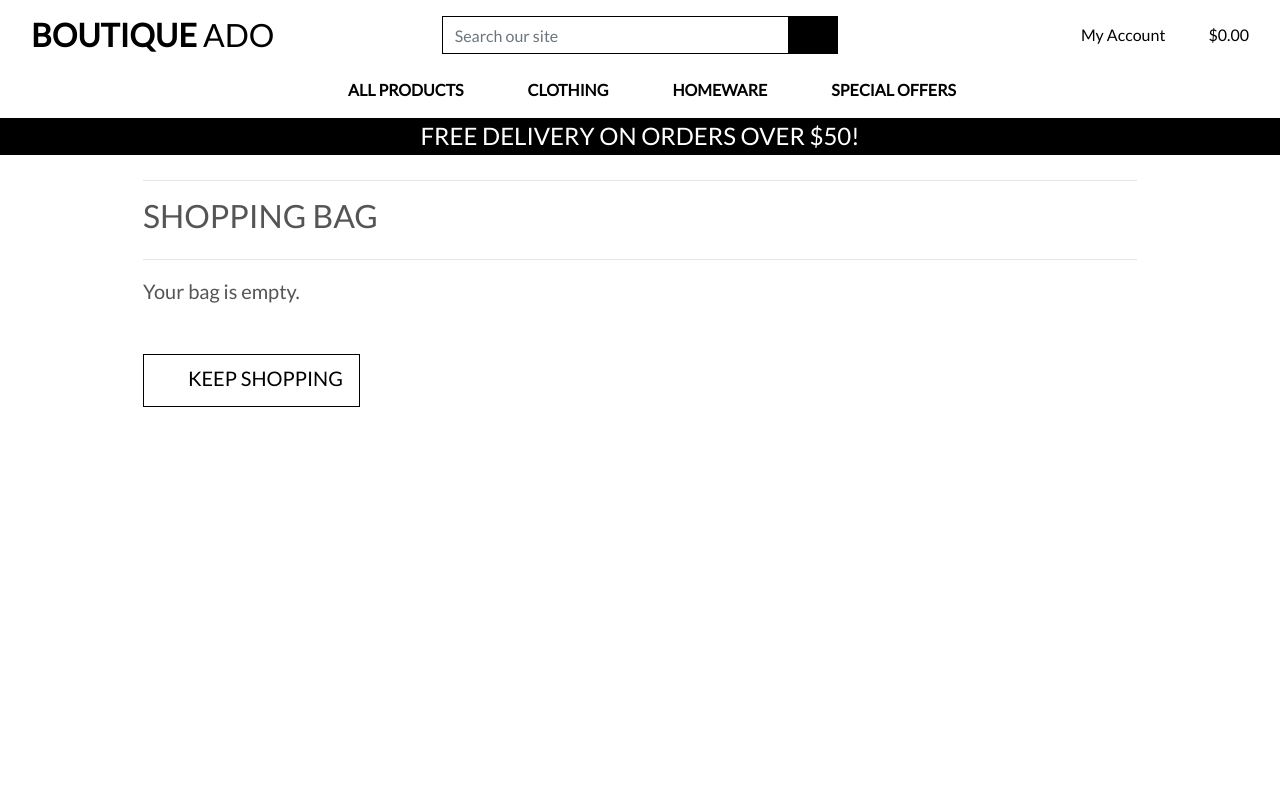
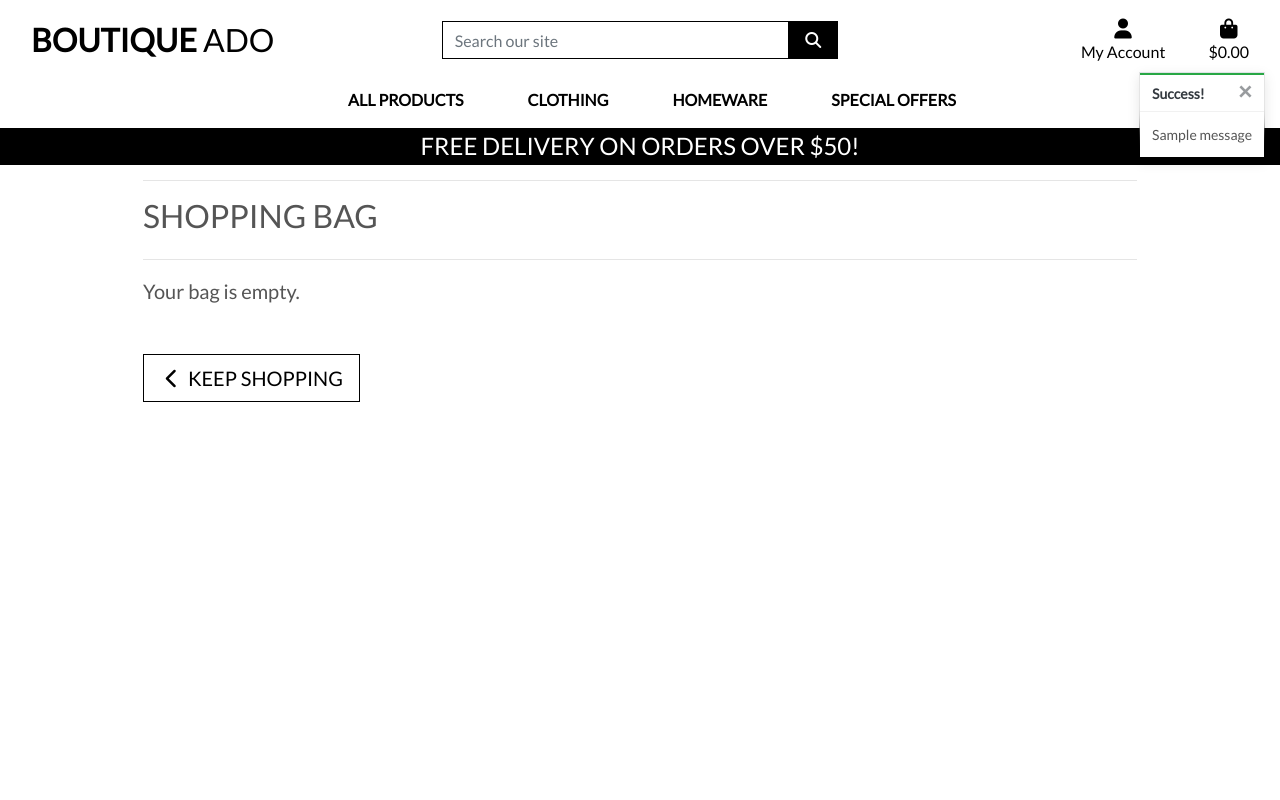
Before and after one commit to Viki-coding/boutique_ado_v1, a Django app: page /bag/ in a window 1280 px wide. Run offline with Django 3.2, Linux system fonts and the light colour scheme; tables that the repository leaves empty hold one stand-in row (values such as "Sample post"); one stand-in notice (Sample message) is shown; some libraries are stand-ins or nearby versions.

Commit message:
Add messages to top right corner when add, removing items from shopping bag

```diff
--- a/bag/views.py
+++ b/bag/views.py
@@ -1,4 +1,7 @@
-from django.shortcuts import render, redirect, reverse, HttpResponse
+from django.shortcuts import render, redirect, reverse, HttpResponse, get_object_or_404
+from django.contrib import messages
+
+from products.models import Product
 
 # Create your views here.
 
@@ -11,6 +14,8 @@ def view_bag(request):
 def add_to_bag(request, item_id):
     """ Add a quantity of the specified product to the shopping bag """
 
+    product = get_object_or_404(Product, pk=item_id)
+
     quantity = int(request.POST.get('quantity'))
     redirect_url = request.POST.get('redirect_url')
     size = None
@@ -22,15 +27,20 @@ def add_to_bag(request, item_id):
         if item_id in list(bag.keys()):
             if size in bag[item_id]['items_by_size'].keys():
                 bag[item_id]['items_by_size'][size] += quantity
+                messages.success(request, f'Updated size {size.upper()} {product.name} quantity to {bag[item_id]["items_by_size"][size]}')
             else:
                 bag[item_id]['items_by_size'][size] = quantity
+                messages.success(request, f'Added size {size.upper()} {product.name} to your bag')
         else:
             bag[item_id] = {'items_by_size': {size: quantity}}
+            messages.success(request, f'Added size {size.upper()} {product.name} to your bag')
     else:
         if item_id in list(bag.keys()):
             bag[item_id] += quantity
+            messages.success(request, f'Updated {product.name} quantity to {bag[item_id]}')
         else:
             bag[item_id] = quantity
+            messages.success(request, f'Added {product.name} to your bag')
 
     request.session['bag'] = bag
     return redirect(redirect_url)
@@ -38,6 +48,8 @@ def add_to_bag(request, item_id):
 
 def adjust_bag(request, item_id):
     """ Adjust the quantity of the specified product to the specified amount """
+
+    product = get_object_or_404(Product, pk=item_id)
 
     quantity = int(request.POST.get('quantity'))
     size = None
@@ -48,15 +60,19 @@ def adjust_bag(request, item_id):
     if size:
         if quantity > 0:
             bag[item_id]['items_by_size'][size] = quantity
+            messages.success(request, f'Updated size {size.upper()} {product.name} quantity to {bag[item_id]["items_by_size"][size]}')
         else:
             del bag[item_id]['items_by_size'][size]
             if not bag[item_id]['items_by_size']:
                 bag.pop(item_id)
+            messages.success(request, f'Removed size {size.upper()} {product.name} from your bag')
     else:
         if quantity > 0:
             bag[item_id] = quantity
+            messages.success(request, f'Updated {product.name} quantity to {bag[item_id]}')
         else:
             bag.pop(item_id)
+            messages.success(request, f'Removed {product.name} from your bag')
 
     request.session['bag'] = bag
     return redirect(reverse('view_bag'))
@@ -64,6 +80,9 @@ def adjust_bag(request, item_id):
 
 def remove_from_bag(request, item_id):
     """ Remove the item from the shopping bag """
+
+    product = get_object_or_404(Product, pk=item_id)
+
     try:
         size = None
         if 'product_size' in request.POST:
@@ -74,11 +93,15 @@ def remove_from_bag(request, item_id):
             del bag[item_id]['items_by_size'][size]
             if not bag[item_id]['items_by_size']:
                 bag.pop(item_id)
+            messages.success(request, f'Removed size {size.upper()} {product.name} from your bag')
         else:
             bag.pop(item_id)
+            messages.success(request, f'Removed {product.name} from your bag')
 
         request.session['bag'] = bag
         return HttpResponse(status=200)
 
     except Exception as e:
+
+        messages.error(request, f'Error removing item: {e}')
         return HttpResponse(status=500)
--- a/boutique_ado/settings.py
+++ b/boutique_ado/settings.py
@@ -79,6 +79,8 @@ TEMPLATES = [
         },
     },
 ]
+
+MESSAGE_STORAGE = 'django.contrib.messages.storage.session.SessionStorage'
 
 AUTHENTICATION_BACKENDS = [
     # Needed to login by username in Django admin, regardless of `allauth`
--- a/static/css/base.css
+++ b/static/css/base.css
@@ -1,3 +1,4 @@
+
 html {
     height: 100%;
 }
@@ -101,6 +102,23 @@ a.category-badge > span.badge:hover {
     cursor: pointer;
 }
 
+/* ------------------------------- bootstrap toasts */
+
+.message-container {
+    position: fixed;
+    top: 72px;
+    right: 15px;
+    z-index: 99999999999;
+}
+
+.custom-toast {
+    overflow: visible;
+}
+
+.toast-capper {
+    height: 2px;
+}
+
 
 /* -------------------------------- Media Queries */
 
--- a/templates/base.html
+++ b/templates/base.html
@@ -26,7 +26,7 @@
 
   {% block corejs %}
   <!-- Add your kit code -->
-  <script src="https://kit.fontawesome.com<ADD YOUR KIT CODE HERE>.js" crossorigin="anonymous"></script>
+  <script src="https://kit.fontawesome.com/213d853def.js" crossorigin="anonymous"></script>
   <script src="https://cdn.jsdelivr.net/npm/jquery@3.5.1/dist/jquery.min.js"
     integrity="sha256-9/aliU8dGd2tb6OSsuzixeV4y/faTqgFtohetphbbj0=" crossorigin="anonymous"></script>
   <script src="https://cdn.jsdelivr.net/npm/popper.js@1.16.0/dist/umd/popper.min.js"
@@ -53,6 +53,7 @@
       </div>
       <div class="col-12 col-lg-4 my-auto py-1 py-lg-0">
         <form method="GET" action="{% url 'products' %}">
+          {% csrf_token %}
           <div class="input-group w-100">
             <input class="form-control border border-black rounded-0" type="text" name="q"
               placeholder="Search our site">
@@ -95,9 +96,9 @@
                 <div><i class="fas fa-shopping-bag fa-lg"></i></div>
                 <p class="my-0">
                   {% if grand_total %}
-                    ${{ grand_total|floatformat:2 }}
+                  ${{ grand_total|floatformat:2 }}
                   {% else %}
-                    $0.00
+                  $0.00
                   {% endif %}
                 </p>
               </div>
@@ -124,7 +125,22 @@
   </header>
 
   {% if messages %}
-  <div class="message-container"></div>
+  <div class="message-container">
+
+      {% for message in messages %}
+          {% with message.level as level %}
+              {% if level == 40 %}
+                  {% include 'includes/toasts/toast_error.html' %}
+              {% elif level == 30 %}
+                  {% include 'includes/toasts/toast_warning.html' %}
+              {% elif level == 25 %}
+                  {% include 'includes/toasts/toast_success.html' %}
+              {% else %}
+                  {% include 'includes/toasts/toast_info.html' %}
+              {% endif %}
+          {% endwith %}
+      {% endfor %}
+  </div>
   {% endif %}
 
   {% block page_header %}
@@ -134,6 +150,11 @@
   {% endblock %}
 
   {% block postloadjs %}
+
+  <script type="text/javascript">
+    $('.toast').toast('show');
+  </script>
+
   {% endblock %}
 
 </body>
```
Also changed, not shown: templates/includes/mobile-top-header.html (deleted).
